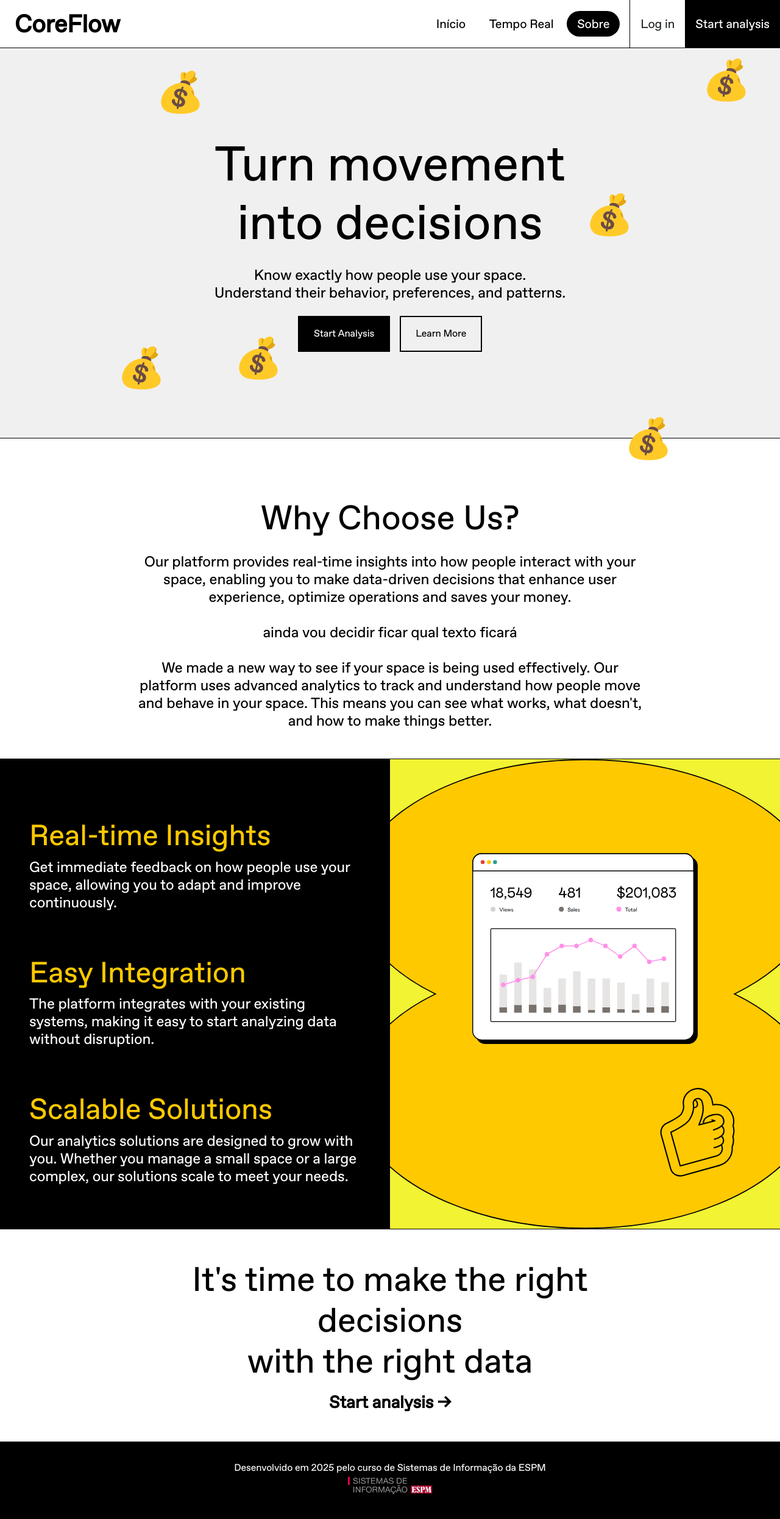
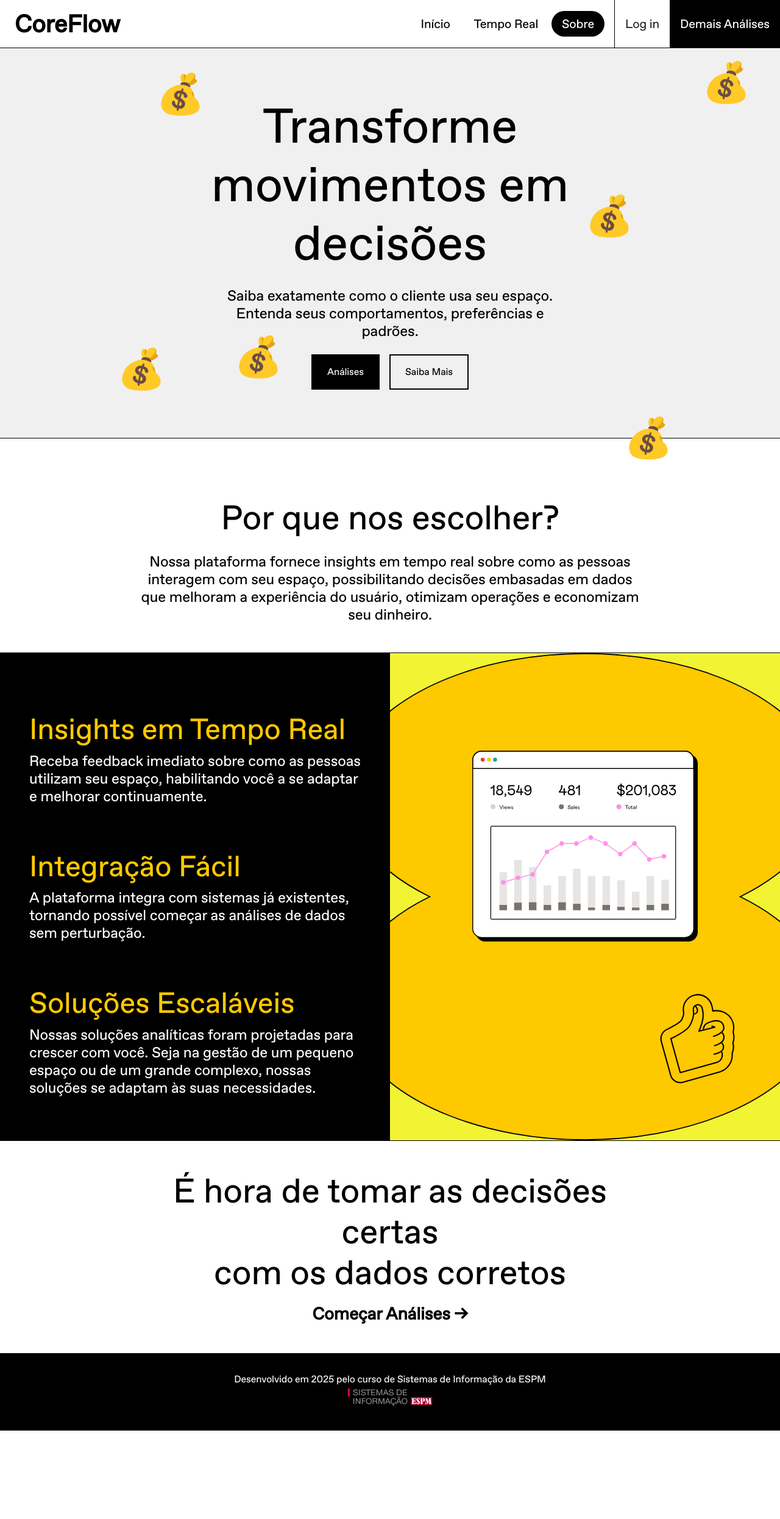
Before and after one commit to tech-espm/inter-3sem-2025-analise-academia, a Flask app: page / in a window 1280 px wide. Shown: the whole page at 61% size. After the commit the page ends 2346 px from the top, so only its background shows below. Run offline with Flask 3, Linux system fonts and the light colour scheme; parts of the project's set-up code (start-up, migrations or seed data) failed here and were passed over; some libraries are stand-ins or nearby versions.

Commit message:
Tradução da landing page e mudanças gerais no front

```diff
--- a/static/css/estilo.css
+++ b/static/css/estilo.css
@@ -42,6 +42,10 @@
 .btn-primary:hover {
 	background-color: darkorange !important;
 	border-color: darkorange !important;
+}
+
+.cadastrar-hover {
+	text-decoration: none !important;
 }
 
 .cadastrar-hover:hover {
--- a/templates/index/index.html
+++ b/templates/index/index.html
@@ -6,15 +6,15 @@
   style="min-height: 80vh; background-color: #F0F0F0;">
   <div class="hero-text">
     <h1 class="display-1 text-dark mb-4">
-      Turn movement into decisions
+      Transforme movimentos em decisões
     </h1>
     <p class="fs-4">
-      Know exactly how people use your space.<br>
-      Understand their behavior, preferences, and patterns.
+      Saiba exatamente como o cliente usa seu espaço.<br>
+      Entenda seus comportamentos, preferências e padrões.
     </p>
     <div class="d-flex gap-3 justify-content-center mt-4">
-      <a href="#" class="btn btn-dark rounded-0 px-4 py-3">Start Analysis</a>
-      <a href="#" class="btn btn-outline-dark rounded-0 px-4 py-3">Learn More</a>
+      <a href="{{ url_for("dashboard") }}" class="btn btn-dark rounded-0 px-4 py-3">Análises</a>
+      <a href="{{ url_for("sobre") }}" class="btn btn-outline-dark rounded-0 px-4 py-3">Saiba Mais</a>
     </div>
   </div>
 
@@ -33,19 +33,19 @@
     <div class="col-12">
       <div class="row justify-content-center">
         <div class="col-lg-8 col-md-10 col-sm-12 text-center">
-          <h2 class="display-4 pt-5 mt-5 mb-4">Why Choose Us?</h2>
+          <h2 class="display-4 pt-5 mt-5 mb-4">Por que nos escolher?</h2>
           <p class="fs-4 mb-5">
-            Our platform provides real-time insights into how people interact with your space, enabling you to make
-            data-driven decisions that enhance user experience, optimize operations and saves your money.
 
-            <br><br>
-            ainda vou decidir ficar qual texto ficará
-            <br><br>
-            We made a new way to see if your space is being used effectively. Our platform uses advanced analytics to
-            track
-            and understand how people move and behave in your space. This means you can see what works, what doesn't,
-            and
-            how to make things better.
+            Nossa plataforma fornece insights em tempo real sobre como as pessoas interagem com seu espaço,
+            possibilitando decisões embasadas em dados que melhoram a experiência do usuário, otimizam operações
+            e economizam seu dinheiro.
+
+            <!--
+            Nós criamos uma nova forma de descobrir se o seu espaço está sendo utilizado de forma efetiva. Nossa plataforma
+            usa análises avançadas para rastrear e entender como as pessoas se movem e agem no seu espaço. Isso significa que
+            você pode ver o que funciona e o que não, além de como fazer as coisas melhor.
+            -->
+
           </p>
         </div>
       </div>
@@ -59,24 +59,24 @@
       <div
         class="col-lg-6 m-0 py-5 px-5 bg-dark text-white d-flex flex-column  justify-content-center align-items-center">
         <div>
-          <h3 class="display-5 mb-2 mt-5">Real-time Insights</h3>
+          <h3 class="display-5 mb-2 mt-5">Insights em Tempo Real</h3>
           <p class="fs-4 mb-4">
-            Get immediate feedback on how people use your space, allowing you to adapt and improve continuously.
+            Receba feedback imediato sobre como as pessoas utilizam seu espaço, habilitando você a se adaptar e melhorar continuamente.
           </p>
         </div>
         <div>
-          <h3 class="display-5 mb-2 mt-5">Easy Integration</h3>
+          <h3 class="display-5 mb-2 mt-5">Integração Fácil</h3>
           <p class="fs-4 mb-4">
-            The platform integrates with your existing systems, making it easy to start analyzing data without
-            disruption.
+            A plataforma integra com sistemas já existentes, tornando possível começar as análises de dados sem
+            perturbação.
           </p>
         </div>
 
         <div>
-          <h3 class="display-5 mb-2 mt-5">Scalable Solutions</h3>
+          <h3 class="display-5 mb-2 mt-5">Soluções Escaláveis</h3>
           <p class="fs-4 mb-4">
-            Our analytics solutions are designed to grow with you.
-            Whether you manage a small space or a large complex, our solutions scale to meet your needs.
+            Nossas soluções analíticas foram projetadas para crescer com você.
+            Seja na gestão de um pequeno espaço ou de um grande complexo, nossas soluções se adaptam às suas necessidades.
           </p>
         </div>
 
@@ -101,8 +101,8 @@
     <div class="col-12">
       <div class="row justify-content-center">
         <div class="col-lg-8 col-md-10 col-sm-12 text-center my-5">
-          <h2 class="display-4 pb-3">It's time to make the right decisions <br> with the right data</h2>
-          <a href="#" class="fw-bold fs-3 underline-grow">Start analysis →</a>
+          <h2 class="display-4 pb-3">É hora de tomar as decisões certas <br> com os dados corretos</h2>
+          <a href="{{ url_for("dashboard") }}" class="fw-bold fs-3 underline-grow">Começar Análises →</a>
 
         </div>
       </div>
--- a/templates/index/login.html
+++ b/templates/index/login.html
@@ -7,20 +7,20 @@
         <div class="col-md-5">
             <div class="card shadow">
                 <div class="card-body p-4">
-                    <h1 class="card-title text-center mb-4" style="color: orange">
+                    <h1 class="card-title text-center mb-4" style="color: orange; font-size: 26pt;">
                         Login
                     </h1>
                     <div class="alert alert-danger" id="errorMessage" style="display: none;"></div>
                     <div class="alert alert-success" id="successMessage" style="display: none;"></div>
                     <form id="loginForm" class="mb-3">
-                        <div class="form-group">
+                        <div class="form-group mb-3">
                             <label for="email">
                                 Email
                             </label>
                             <input type="text" class="form-control" id="email" placeholder="Digite seu email" required />
                         </div>
 
-                        <div class="form-group">
+                        <div class="form-group mb-4">
                             <label for="password">
                                 Senha
                             </label>
--- a/templates/layout.html
+++ b/templates/layout.html
@@ -84,13 +84,13 @@
   </div>
   <div class="d-flex align-items-center gap-3">
 	<div id="links">
-<a class="text-black text-decoration-none py-2 px-3" href="/">Início</a>
+<a class="text-black text-decoration-none py-2 px-3" href="{{ url_for('index') }}">Início</a>
 <a class="text-black text-decoration-none py-2 px-3" href="{{ url_for('tempoReal') }}">Tempo Real</a>
 <a class="text-white text-decoration-none bg-dark py-2 px-3" href="{{ url_for('sobre') }}">Sobre</a>
 	</div>
 	<div class="d-flex align-items-center border-start ">
 		<a class="btn rounded-0 px-3 fw-normal fs-5 py-4" href="{{ url_for('login') }}">Log in</a>
-		<a class="btn text-white bg-dark border-start rounded-0 px-3 fw-normal fs-5 py-4" href="{{ url_for('dashboard') }}">Start analysis</a>
+		<a class="btn text-white bg-dark border-start rounded-0 px-3 fw-normal fs-5 py-4" href="{{ url_for('dashboard') }}">Demais Análises</a>
 	</div>
   </div>
 </nav>
@@ -103,13 +103,13 @@
     </button>
     <div class="collapse navbar-collapse" id="navbarMobile">
       <ul class="navbar-nav me-auto mb-2 mb-lg-0">
-        <li><a class="nav-link text-black" href="#">Main</a></li>
-        <li><a class="nav-link text-black" href="#">Dashboard</a></li>
-        <li><a class="nav-link text-white bg-dark rounded px-2" href="#">About Us</a></li>
+        <li><a class="nav-link text-black" href="{{ url_for('index') }}">Início</a></li>
+        <li><a class="nav-link text-black" href="{{ url_for('tempoReal') }}">Tempo Real</a></li>
+        <li><a class="nav-link text-white bg-dark rounded px-2" href="{{ url_for('sobre') }}">Sobre</a></li>
       </ul>
       <div class="d-flex">
-        <a class="btn rounded-0 px-3 fw-normal fs-5 py-2 me-2" href="#">Log in</a>
-        <a class="btn text-white bg-dark rounded-0 px-3 fw-normal fs-5 py-2" href="#">Start analysis</a>
+        <a class="btn rounded-0 px-3 fw-normal fs-5 py-2 me-2" href="{{ url_for('login') }}">Log in</a>
+        <a class="btn text-white bg-dark rounded-0 px-3 fw-normal fs-5 py-2" href="{{ url_for('dashboard') }}">Demais Análises</a>
       </div>
     </div>
   </div>
```
Also changed, not shown: templates/index/cadastrar.html (+8 -8 lines), templates/index/sobre.html (+6 -6 lines).
